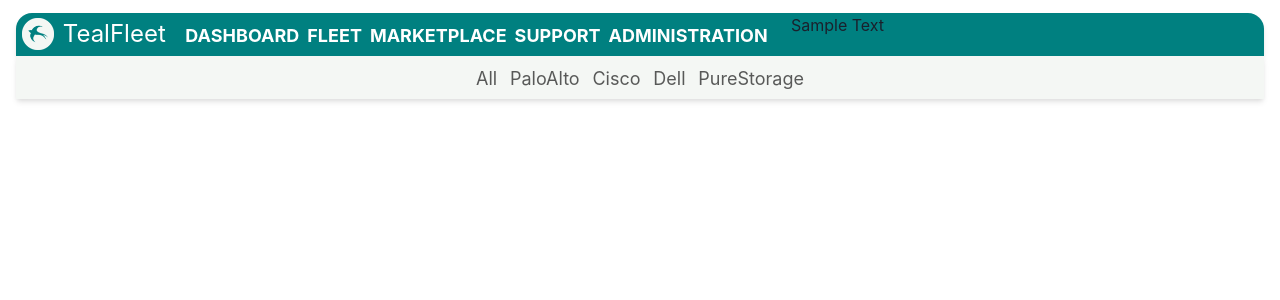
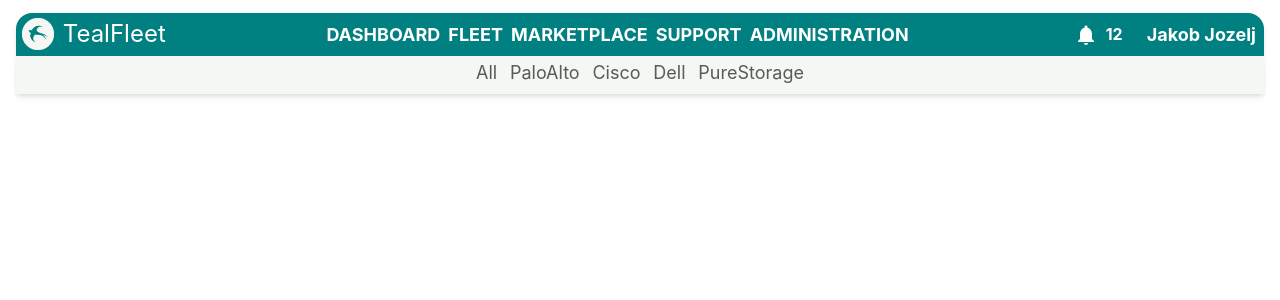
Before and after one commit to iakobj/TealFleetCode, a React (Vite) app in the folder frontend/tealfleet/: page / in a window 1280 px wide. Shown: the top 300 px of the page. Built offline with nearby package versions, Linux system fonts and the light colour scheme.

Commit message:
Navigation bar

```diff
--- a/frontend/tealfleet/package.json
+++ b/frontend/tealfleet/package.json
@@ -10,6 +10,7 @@
     "preview": "vite preview"
   },
   "dependencies": {
+    "@chakra-ui/icons": "^2.1.0",
     "@chakra-ui/react": "^2.8.0",
     "@emotion/react": "^11.11.1",
     "@emotion/styled": "^11.11.0",
--- a/frontend/tealfleet/src/components/ComponentTemplate.jsx
+++ b/frontend/tealfleet/src/components/ComponentTemplate.jsx
@@ -5,15 +5,15 @@ import * as React from 'react';
 // Chakra-UI components
 import {
     Text,
-    Box
+    Flex
   } from '@chakra-ui/react';
 
   function Sample() {
 
     return (
-        <Box>
+        <Flex>
           <Text>Sample Text</Text>
-        </Box>
+        </Flex>
     )
   }
 
--- a/frontend/tealfleet/src/components/Header.jsx
+++ b/frontend/tealfleet/src/components/Header.jsx
@@ -21,8 +21,7 @@ import {
   // Navigation bar components
 import HeaderMainNav from './HeaderMainNav';
 import HeaderSubNav from './HeaderSubNav';
-
-import ComponentTemplate from './ComponentTemplate';
+import HeaderProfileMenu from './HeaderProfileMenu';
 
 function Header() {
 
@@ -31,6 +30,7 @@ function Header() {
         height={{base: '7em', sm: '7em', md: '7em'}}
         gridTemplateColumns= 'repeat(12, 1fr)'
         gridTemplateRows='repeat(2, 1fr)'>
+
 
             <GridItem
             colSpan={{base: 12, sm: 12, md: 12}}
@@ -59,16 +59,19 @@ function Header() {
                         TealFleet
                     </Text>
 
-                    <Container>
+                    <Spacer/>
+
+                    <Box margin={{base: '0.5em', sm: '0.5em', md: '0.5em'}}>
                         <HeaderMainNav/>
-                    </Container>
+                    </Box>
 
-                    <Container>
-                        <ComponentTemplate/>
-                    </Container>
+                    <Spacer/>
+
+                    <Box margin={{base: '0.5em', sm: '0.5em', md: '0.5em'}}>
+                        <HeaderProfileMenu/>
+                    </Box>
 
                 </Flex>
-
             </GridItem>
 
             <GridItem
@@ -78,10 +81,10 @@ function Header() {
             rowStart={{base: 2, sm: 2, md: 2}}
             bg='#F4F7F4'
             boxShadow='md'
-            marginBottom={{md: '0.8em'}}
+            marginBottom={{md: '1.1em'}}
             borderRadius={{md: '0em 0em 0em 0em'}}>
 
-                <Center>
+                <Center margin={{base: '0.2em', sm: '0.2em', md: '0.2em'}}>
                     <HeaderSubNav/>
                 </Center>
 
--- a/frontend/tealfleet/src/components/HeaderMainNav.jsx
+++ b/frontend/tealfleet/src/components/HeaderMainNav.jsx
@@ -47,8 +47,7 @@ const navItems = mainNavItems.NavItems;
                 <Text
                 as='b'
                 color='white'
-                marginTop={{base: '0.5em', sm: '0.5em', md: '0.5em'}}
-                fontSize={{base: 'sm', sm:'sm', md: 'lg', }}
+                fontSize={{base: 'sm', sm:'sm', md: 'lg'}}
                 key={navItems[key].nav_item_id}>
                     {navItems[key].nav_item}
                 </Text>
--- /dev/null
+++ b/frontend/tealfleet/src/components/HeaderProfileMenu.jsx
@@ -0,0 +1,63 @@
+// React components
+import * as React from 'react';
+
+// Chakra-UI components
+import {
+    Text,
+    Flex,
+    Icon,
+    Box,
+    HStack,
+    Menu,
+    MenuButton,
+    MenuList,
+    MenuItem,
+    MenuItemOption,
+    MenuGroup,
+    MenuOptionGroup,
+    MenuDivider,
+
+  } from '@chakra-ui/react';
+
+  // Chakra-UI icons
+  import { BellIcon } from '@chakra-ui/icons'
+
+  function HeaderProfileMenu() {
+
+    return (
+        <Flex>
+            <HStack>
+                <Box>
+                    <BellIcon
+                    boxSize={6}
+                    color='white'/>
+                </Box>
+                <Box marginRight='1em'>
+                    <Text
+                    as='b'
+                    color='white'>
+                        12
+                    </Text>
+                </Box>
+
+                <Menu>
+                    <MenuButton>
+                        <Text
+                        as='b'
+                        color='white'
+                        fontSize={{base: 'sm', sm:'sm', md: 'lg'}}>
+                            Jakob Jozelj
+                        </Text>
+                    </MenuButton>
+                    <MenuList>
+                            <MenuItem as='a' href='#'>Profile</MenuItem>
+                            <MenuItem as='a' href='#'>About</MenuItem>
+                            <MenuItem as='a' href='#'>Log Out</MenuItem>
+                    </MenuList>
+                </Menu>
+            </HStack>
+        </Flex>
+    )
+  }
+
+  export default HeaderProfileMenu;
--- a/frontend/tealfleet/src/components/HeaderSubNav.jsx
+++ b/frontend/tealfleet/src/components/HeaderSubNav.jsx
@@ -45,8 +45,7 @@ const navItems = mainNavItems.NavItems;
             {Object.keys(navItems).map(key => (
                 <Text
                 color='blackAlpha.700'
-                marginTop={{base: '0.5em', sm: '0.5em', md: '0.5em'}}
-                fontSize={{base: 'sm', sm:'sm', md: 'lg', }}
+                fontSize={{base: 'sm', sm:'sm', md: 'lg'}}
                 key={navItems[key].nav_item_id}>
                     {navItems[key].nav_item}
                 </Text>
```
Lines whose indentation alone changed are shown as unchanged.
